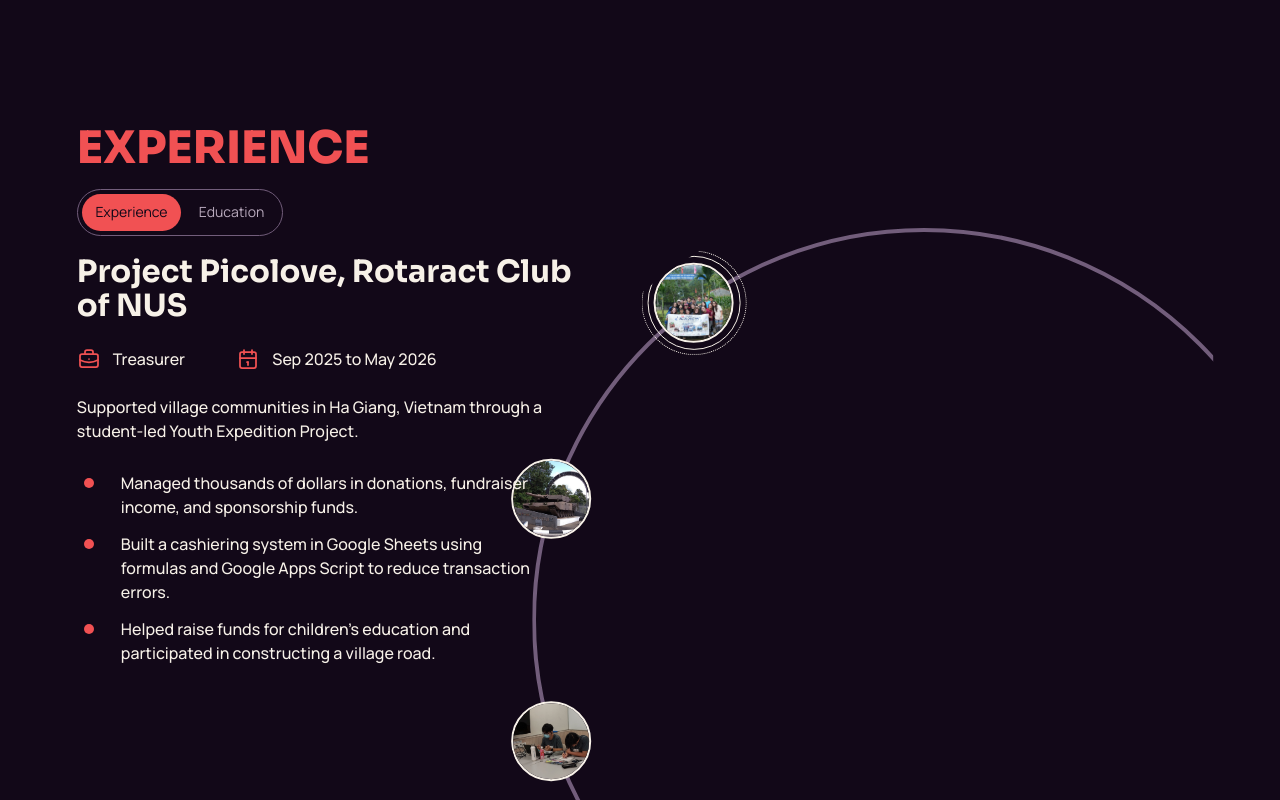
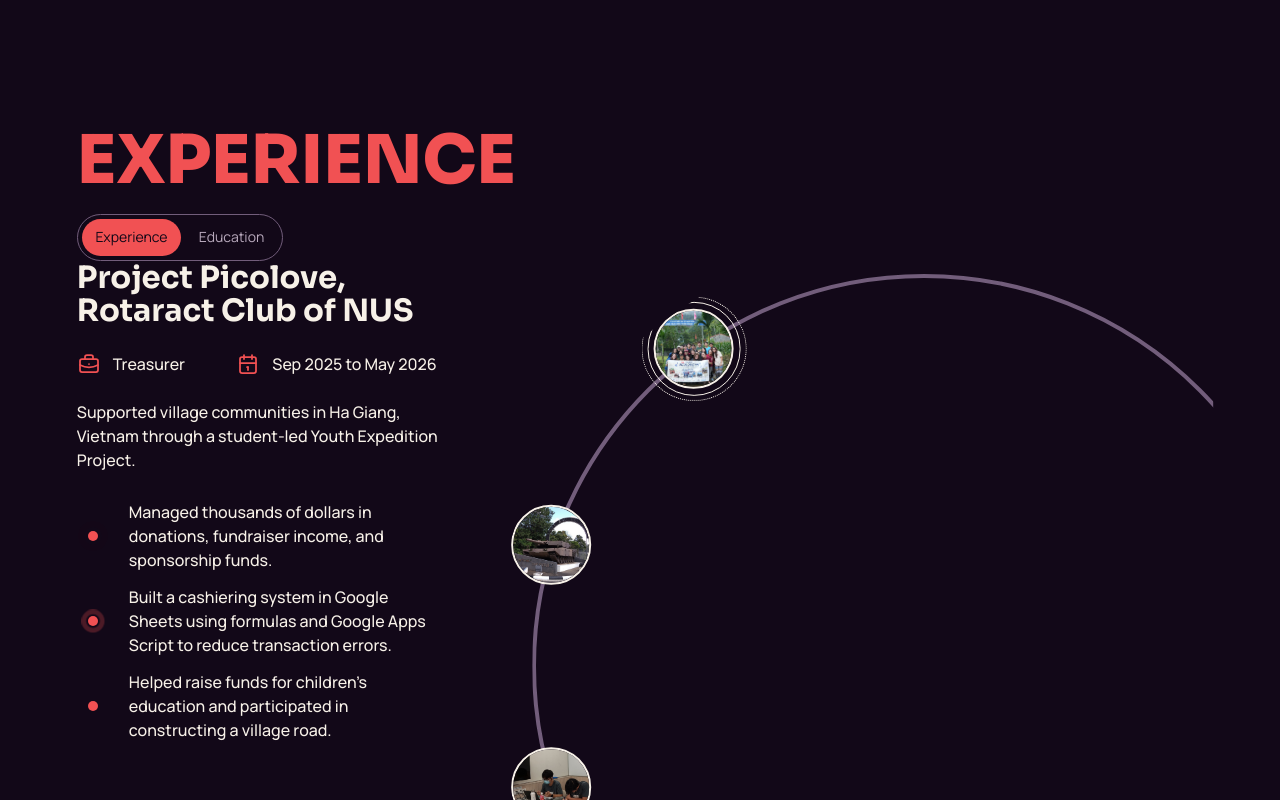
Before and after one commit to lingsongc/lingsongc.github.io, a React (Vite) app: page / in a window 1280 px wide. Shown: the part 1940-2740 px from the top of the page. Built offline with nearby package versions, Linux system fonts and the light colour scheme; a web font is replaced by a local one.

Commit message:
polish the layout

```diff
--- a/src/style.css
+++ b/src/style.css
@@ -728,13 +728,13 @@
     --experience-rail-gap: clamp(1rem, 2vw, 2rem);
     --experience-ring-rail-gap: clamp(0.5rem, 1vw, 1rem);
     --experience-orbit-center-x: calc(100% - var(--navigation-rail-inset) - var(--navigation-link-size) - var(--experience-rail-gap) - var(--experience-circle-size) / 2);
-    --experience-content-boundary-x: calc(100cqw - var(--navigation-rail-inset) - var(--navigation-link-size) - var(--experience-rail-gap) - var(--experience-circle-size) / 2);
+    --experience-content-boundary-x: calc(100cqw - var(--navigation-rail-inset) - var(--navigation-link-size) - var(--experience-rail-gap) - var(--experience-circle-size) / 2 - var(--experience-orbit-size) / 2);
     --experience-orbit-size: min(75vw, 108vh);
     --experience-planet-size: clamp(4.375rem, 6.25vw, 5.625rem);
     --experience-content-gap: clamp(1rem, 2vw, 2rem);
     --experience-header-space: clamp(7.5rem, 14vh, 9.5rem);
     --experience-event-text-size: clamp(1rem, min(1.25vw, 2.1vh), 1.25rem);
-    --experience-content-width: calc(var(--experience-content-boundary-x) - var(--experience-circle-size) / 2 - var(--experience-section-padding-inline) - var(--experience-content-gap));
+    --experience-content-width: calc(var(--experience-content-boundary-x) - var(--experience-section-padding-inline) - var(--experience-content-gap));
     --experience-ring-cutout: max(0px, calc((var(--experience-orbit-size) - var(--experience-planet-size) - var(--experience-circle-size)) / 2 - var(--experience-rail-gap) + var(--experience-ring-rail-gap)));
 
     position: relative;
@@ -782,7 +782,7 @@
 .experience-text::-webkit-scrollbar { display: none; }
 
 .experience-title {
-    font-size: clamp(2rem, 3.5vw, 3.5rem);
+    font-size: clamp(3rem, 5.25vw, 5.25rem);
 }
 
 .experience-event-title {
@@ -818,7 +818,6 @@
 }
 
 .experience-highlights {
-    width: min(29rem, 100%);
     margin: clamp(1.5rem, 3.5vh, 2.25rem) 0 0;
     padding: 0;
     color: var(--colour-text);
@@ -835,8 +834,8 @@
 
 .experience-highlights li {
     display: grid;
-    grid-template-columns: 1.5rem minmax(0, 1fr);
-    align-items: start;
+    grid-template-columns: 2rem minmax(0, 1fr);
+    align-items: center;
     column-gap: 1.25rem;
 }
 
@@ -847,14 +846,15 @@
 .experience-highlight-marker {
     position: relative;
     display: grid;
-    width: 1.5rem;
-    height: 1.5rem;
+    width: 2rem;
+    height: 2rem;
     place-items: center;
 }
 
 .experience-highlight-marker::before,
 .experience-highlight-marker::after {
     position: absolute;
+    box-sizing: border-box;
     width: 0.625rem;
     border-radius: 50%;
     aspect-ratio: 1;
@@ -866,17 +866,17 @@
 }
 
 .experience-highlight-marker::after {
-    border: 1px solid var(--colour-accent);
-    animation: experience-highlight-pulse 1.8s cubic-bezier(0.22, 1, 0.36, 1) infinite;
+    border: 2px solid var(--colour-accent);
+    animation: experience-highlight-pulse 2.8s cubic-bezier(0.22, 1, 0.36, 1) infinite;
 }
 
-.experience-highlights li:nth-child(2) .experience-highlight-marker::after { animation-delay: 300ms; }
-.experience-highlights li:nth-child(3) .experience-highlight-marker::after { animation-delay: 600ms; }
+.experience-highlights li:nth-child(2) .experience-highlight-marker::after { animation-delay: 900ms; }
+.experience-highlights li:nth-child(3) .experience-highlight-marker::after { animation-delay: 1800ms; }
 
 @keyframes experience-highlight-pulse {
-    0% { opacity: 0.45; transform: scale(0.9); }
+    0% { opacity: 0.8; transform: scale(0.9); }
     75%,
-    100% { opacity: 0; transform: scale(2.4); }
+    100% { opacity: 0; transform: scale(3); }
 }
 
 .experience-type-toggle {
```
